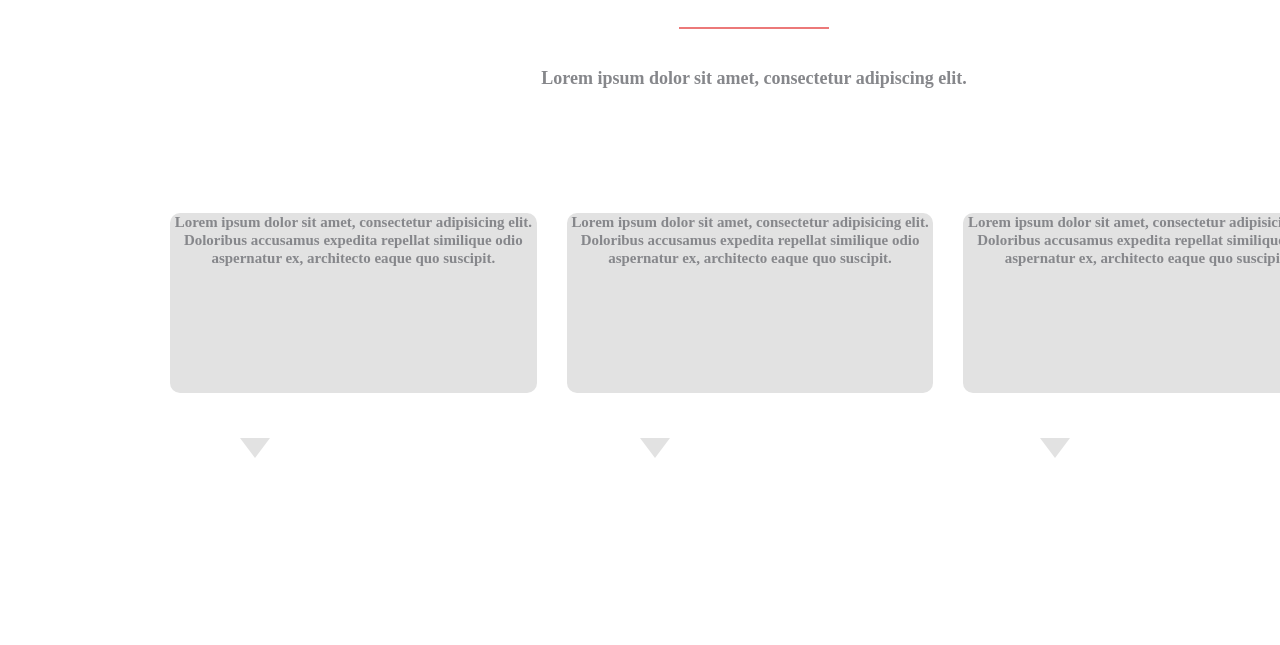
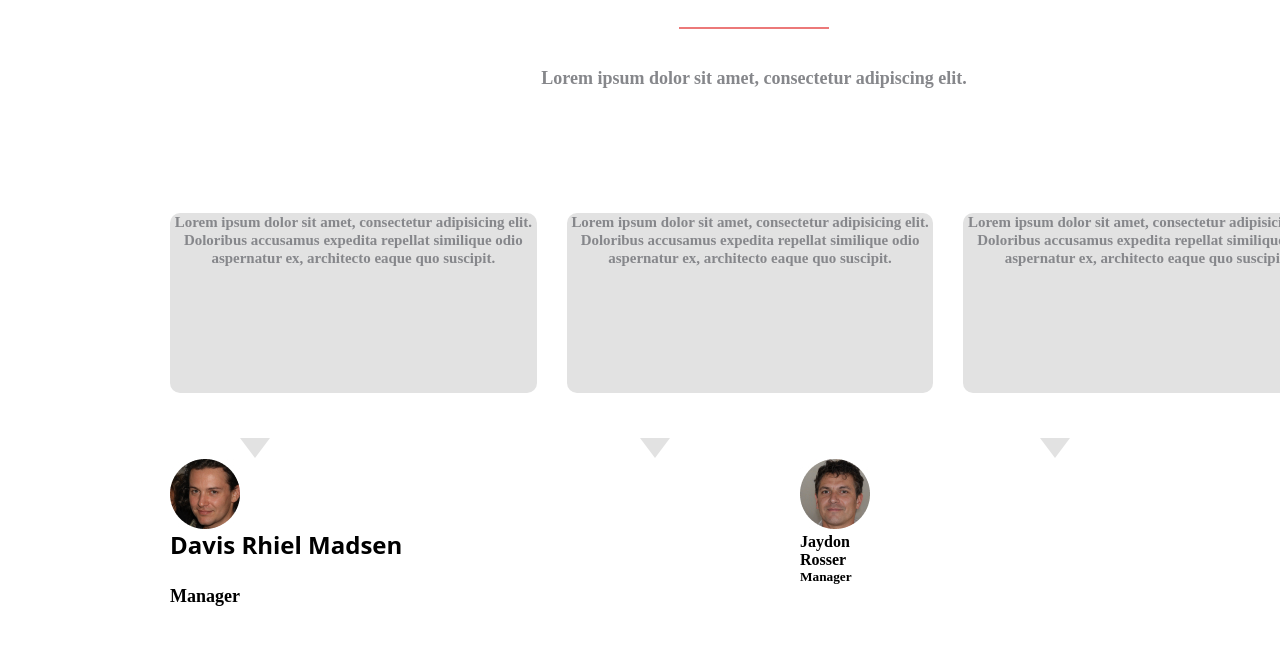
Before and after one commit to TaniaTolmach/flexbox, a plain HTML site: page index cus.html in a window 1280 px wide. Shown: the part 97-742 px from the top of the page. Drawn offline with Linux system fonts and the light colour scheme.

Commit message:
имена

```diff
--- a/cus styles.css
+++ b/cus styles.css
@@ -119,3 +119,34 @@
     left: 1040px;
     bottom: 245px;
 }
+.customers--madsen {
+    width: 70px;
+    height: 70px;
+    margin: 66px auto 84px 170px;
+
+}
+.madsen--name {
+    width: 269px;
+    height: 54px;
+    color: black;
+    font-family: Open Sans;
+    font-style: Bold;
+    font-size: 24px;
+    line-height: 33px;
+    line-height: 100%;
+
+}
+.madsen--position {
+   width: 270px;
+   height: 21px;
+   font-family: Raleway;
+   font-style: Regular;
+   font-size: 18px;
+   line-height: 21px;
+   line-height: 100%;
+}
+.customers--rosser {
+    width: 70px;
+    height: 70px;
+    margin: 66px auto 84px 30px;
+}
--- a/index cus.html
+++ b/index cus.html
@@ -44,11 +44,30 @@
                   architecto eaque quo suscipit.</h5>
                 </div>
                 <div class="customers--dorwart--dir"> <img src="img.svg" alt="стрелка">
-
+                </div>
+          </div>
+        <section>
+            <div class="flex--container">
+                <div class="customers--madsen">
+                    <img src="Ellipse 7.jpg" alt="фото">
+                <h4 class="madsen--name">Davis Rhiel Madsen</h4>
+                <h5 class="madsen--position">Manager</h5>
                 </div>
 
+                 <div class="customers--rosser">
+                     <img src="Ellipse 7 (1).jpg" alt="фото">
+                  <h4 class="rosser--name">Jaydon Rosser </h4>
+                  <h5 class="rosser--position">Manager </h5>
+                 </div>
 
-          </div>
+                <div class="customers--dorwart">
+                    <img src="Ellipse 7 (2).jpg" alt="фото">
+                  <h4 class="dorwart--name">Jaydon Rosser </h4>
+                  <h5 class="dorwart--position"> Manager </h5>
+
+            </div>
+
+        </section>
     </article>
 
 </body>
```
Also changed, not shown: Ellipse 7 (1).jpg (added), Ellipse 7 (2).jpg (added), Ellipse 7.jpg (added).
